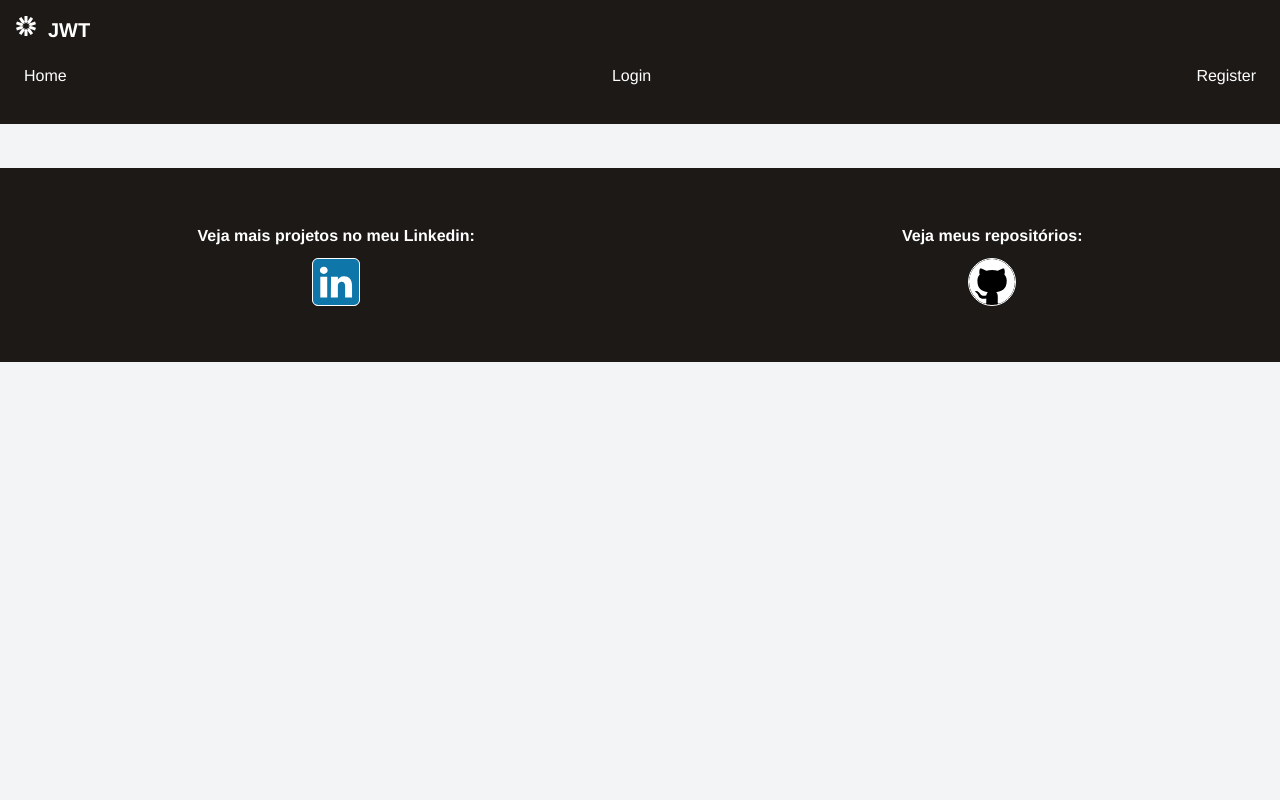
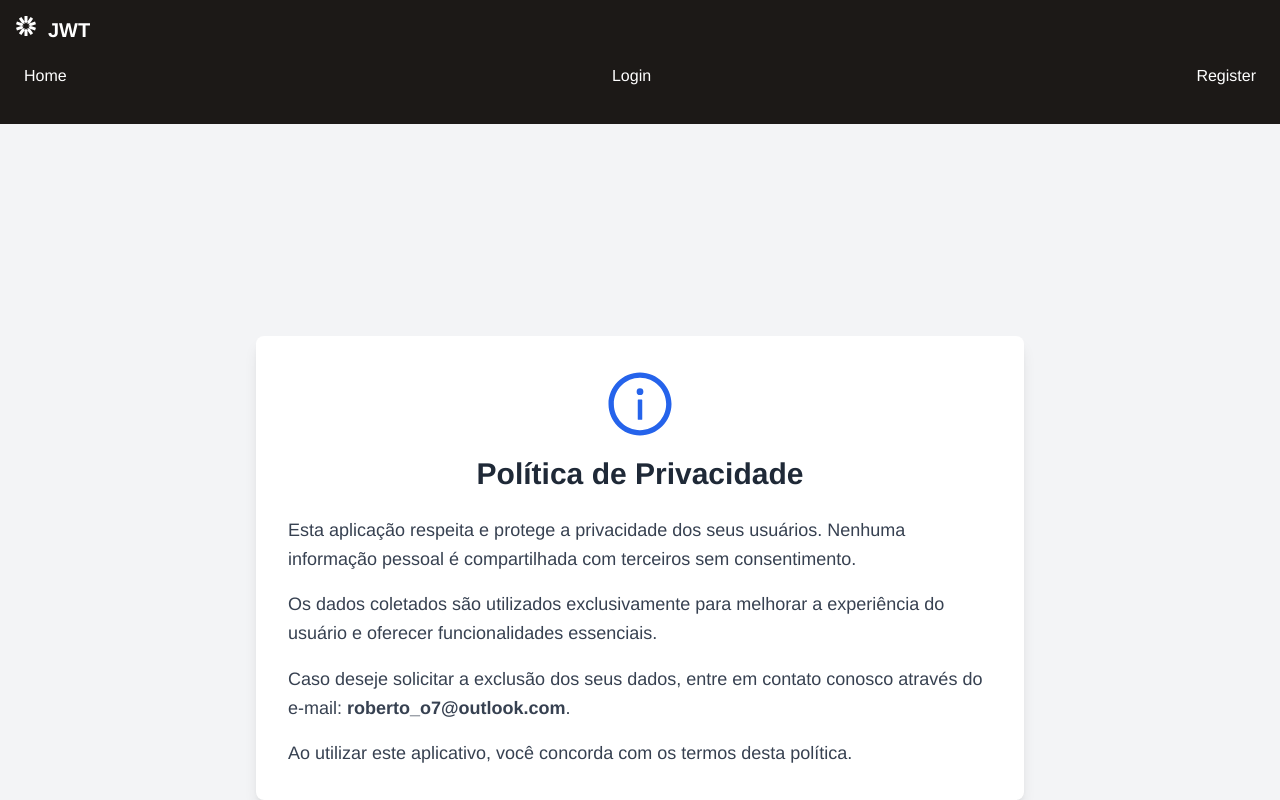
Before and after one commit to Popotomimi/FrontAuthToken, a React (Vite) app: page /privacy-policy in a window 1280 px wide. Shown: the top 800 px of the page. Built offline with nearby package versions, Linux system fonts and the light colour scheme; no server answers.

Commit message:
Add PrivacyPolicies.tsx page

```diff
--- a/src/App.tsx
+++ b/src/App.tsx
@@ -21,6 +21,7 @@ import GoogleRedirectHandler from "./components/GoogleRedirectHandler";
 // Context
 import { UserProvider } from "./context/UserContext";
 import GithubCallback from "./components/GithubCallback";
+import PrivacyPolicies from "./components/Pages/PrivacyPolicies";
 
 function App() {
   return (
@@ -48,6 +49,7 @@ function App() {
               </PrivateRoute>
             }
           />
+          <Route path="/privacy-policy" element={<PrivacyPolicies />} />
           <Route
             path="/auth/google/callback"
             element={<GoogleRedirectHandler />}
--- /dev/null
+++ b/src/components/Pages/PrivacyPolicies.tsx
@@ -0,0 +1,36 @@
+import { AiOutlineInfoCircle } from "react-icons/ai";
+
+const PrivacyPolicies = () => {
+  return (
+    <div className="min-h-screen  flex flex-col items-center justify-center px-6 py-12">
+      <div className="max-w-3xl w-full bg-white shadow-lg rounded-lg p-8">
+        <div className="flex flex-col items-center mb-6">
+          <AiOutlineInfoCircle className="text-blue-600 text-7xl mb-4" />
+          <h1 className="text-3xl font-bold text-gray-800">
+            Política de Privacidade
+          </h1>
+        </div>
+        <p className="text-gray-700 text-lg leading-relaxed">
+          Esta aplicação respeita e protege a privacidade dos seus usuários.
+          Nenhuma informação pessoal é compartilhada com terceiros sem
+          consentimento.
+        </p>
+        <p className="text-gray-700 text-lg leading-relaxed mt-4">
+          Os dados coletados são utilizados exclusivamente para melhorar a
+          experiência do usuário e oferecer funcionalidades essenciais.
+        </p>
+        <p className="text-gray-700 text-lg leading-relaxed mt-4">
+          Caso deseje solicitar a exclusão dos seus dados, entre em contato
+          conosco através do e-mail:{" "}
+          <span className="font-semibold">roberto_o7@outlook.com</span>.
+        </p>
+        <p className="text-gray-700 text-lg leading-relaxed mt-4">
+          Ao utilizar este aplicativo, você concorda com os termos desta
+          política.
+        </p>
+      </div>
+    </div>
+  );
+};
+
+export default PrivacyPolicies;
```
